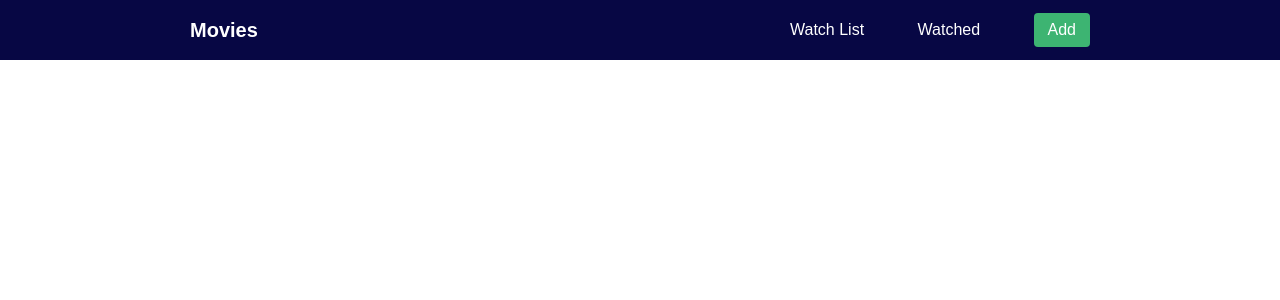
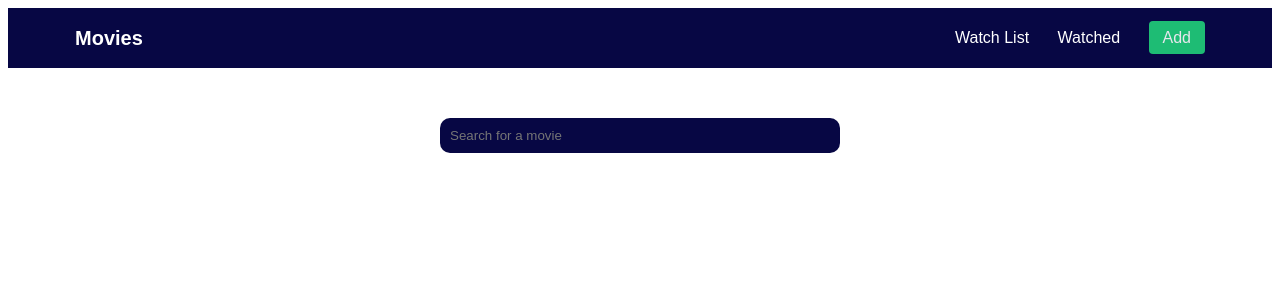
Before and after one commit to DalalYouness/movie-app-reactjs, a React (Vite) app: page / in a window 1280 px wide. Shown: the top 300 px of the page. Built offline with nearby package versions, Linux system fonts and the light colour scheme.

Commit message:
add component & styling

```diff
--- a/package.json
+++ b/package.json
@@ -11,7 +11,8 @@
   },
   "dependencies": {
     "react": "^19.2.0",
-    "react-dom": "^19.2.0"
+    "react-dom": "^19.2.0",
+    "react-router": "^7.13.0"
   },
   "devDependencies": {
     "@eslint/js": "^9.39.1",
--- /dev/null
+++ b/src/components/Add.css
@@ -0,0 +1,28 @@
+.add-page {
+  margin-top: 50px;
+}
+
+.add-content {
+  width: 100%;
+  display: flex;
+  justify-content: center;
+}
+
+.add-content input {
+  width: 400px;
+  height: 35px;
+  border-radius: 10px;
+  -webkit-border-radius: 10px;
+  -moz-border-radius: 10px;
+  -ms-border-radius: 10px;
+  -o-border-radius: 10px;
+  background-color: var(--primary-color);
+  color: white;
+  border: none;
+  padding: 10px;
+  caret-color: white;
+}
+
+.add-content input:focus {
+  outline: none;
+}
--- /dev/null
+++ b/src/components/Add.jsx
@@ -0,0 +1,16 @@
+import "./Add.css";
+
+const Add = () => {
+  return (
+    <div className="add-page">
+      <div className="container">
+        <div className="add-content">
+          <input type="text" placeholder="Search for a movie" />
+          <ul className="results"></ul>
+        </div>
+      </div>
+    </div>
+  );
+};
+
+export default Add;
--- /dev/null
+++ b/src/components/Header.css
@@ -0,0 +1,29 @@
+.header {
+  height: 60px;
+  background-color: var(--primary-color);
+  color: white;
+}
+
+.header h1 {
+  line-height: 60px;
+  margin: 0;
+  font-size: 20px;
+  font-weight: bold;
+}
+
+.header nav {
+  width: 250px;
+}
+
+.header nav ul {
+  display: flex;
+  justify-content: space-between;
+  align-items: center;
+  height: 100%;
+}
+
+.header nav ul li a {
+  color: var(--text-color);
+  text-decoration: none;
+  font-size: 16px;
+}
--- a/src/components/Header.jsx
+++ b/src/components/Header.jsx
@@ -1,4 +1,4 @@
-import React from "react";
+import "./Header.css";
 
 const Header = () => {
   return (
@@ -7,16 +7,20 @@ const Header = () => {
         <h1 className="header-title">Movies</h1>
         <nav className="header-nav">
           <ul className="nav-list">
-            <li className="nav-item">
+            <li>
               <a href="#home" className="nav-link">
                 Watch List
               </a>
             </li>
-            <li className="nav-item">
-              <a href="#wacther">Watched</a>
+            <li>
+              <a href="#wacther" className="nav-link">
+                Watched
+              </a>
             </li>
-            <li className="nav-item add-item">
-              <a href="#add">Add</a>
+            <li>
+              <a href="#add" className="nav-link btn">
+                Add
+              </a>
             </li>
           </ul>
         </nav>
--- a/src/index.css
+++ b/src/index.css
@@ -1,63 +1,66 @@
-body {
-  margin: 0;
-  font-family: Arial, Helvetica, sans-serif;
+* {
   box-sizing: border-box;
 }
 
+body {
+  font-family: Arial, Helvetica, sans-serif;
+}
+
+:root {
+  --primary-color: rgb(7, 7, 68);
+  --secondary-color: #21d07a;
+  --text-color: white;
+}
+
 ul {
-  list-style-type: none;
   padding: 0;
   margin: 0;
+  list-style-type: none;
 }
 
-/*begin header*/
-.header {
-  height: 60px;
-  background-color: rgb(7, 7, 68);
-  color: white;
+.btn {
+  background-color: var(--secondary-color);
+  border: none;
+  color: var(--text-color);
+  padding: 8px 14px;
+  font-size: 16px;
+  border-radius: 4px;
+  opacity: 0.9;
+  transition: 0.5s;
+  -webkit-transition: 0.5s;
+  -moz-transition: 0.5s;
+  -ms-transition: 0.5s;
+  -o-transition: 0.5s;
 }
 
-.header h1 {
-  line-height: 60px;
-  margin: 0;
-  font-size: 20px;
-  font-weight: bold;
+.btn:hover {
+  cursor: pointer;
+  opacity: 1;
 }
 
-.header nav {
-  width: 300px;
+.container {
+  margin: 0 auto;
+  padding: 0 20px; /*pour le mobile si on a pas definie le media query du telephone*/
+  display: flex;
+  justify-content: space-between;
 }
 
-.header nav ul {
-  display: flex;
-  justify-content: space-between;
-  align-items: center;
-  height: 100%;
+@media (min-width: 768px) {
+  .container {
+    max-width: 750px; /*c'est faux de faire le width seulement ca nous affiche les choses en mode static*/
+  }
 }
 
-.header nav ul li a {
-  color: white;
-  text-decoration: none;
-  font-size: 16px;
+@media (min-width: 992px) {
+  .container {
+    max-width: 970px;
+  }
 }
 
-.add-item {
-  background-color: #3db472;
-  border: none;
-  color: white;
-  padding: 8px 14px;
-  cursor: pointer;
-  font-size: 16px;
-  border-radius: 4px;
-}
-
-.header .container {
-  max-width: 900px;
-  margin: 0 auto;
-  padding: 0 20px;
-  display: flex;
-  justify-content: space-between;
-  height: 100%;
+@media (min-width: 1200px) {
+  .container {
+    max-width: 1170px;
+  }
 }
 
 /* end header */
--- a/src/main.jsx
+++ b/src/main.jsx
@@ -2,9 +2,11 @@ import { StrictMode } from "react";
 import { createRoot } from "react-dom/client";
 import "./index.css";
 import Header from "./components/Header";
+import Add from "./components/Add";
 
 createRoot(document.getElementById("root")).render(
   <StrictMode>
     <Header />
+    <Add />
   </StrictMode>,
 );
```
Also changed, not shown: 1 other file (tests, documents, lock files or other folders).
